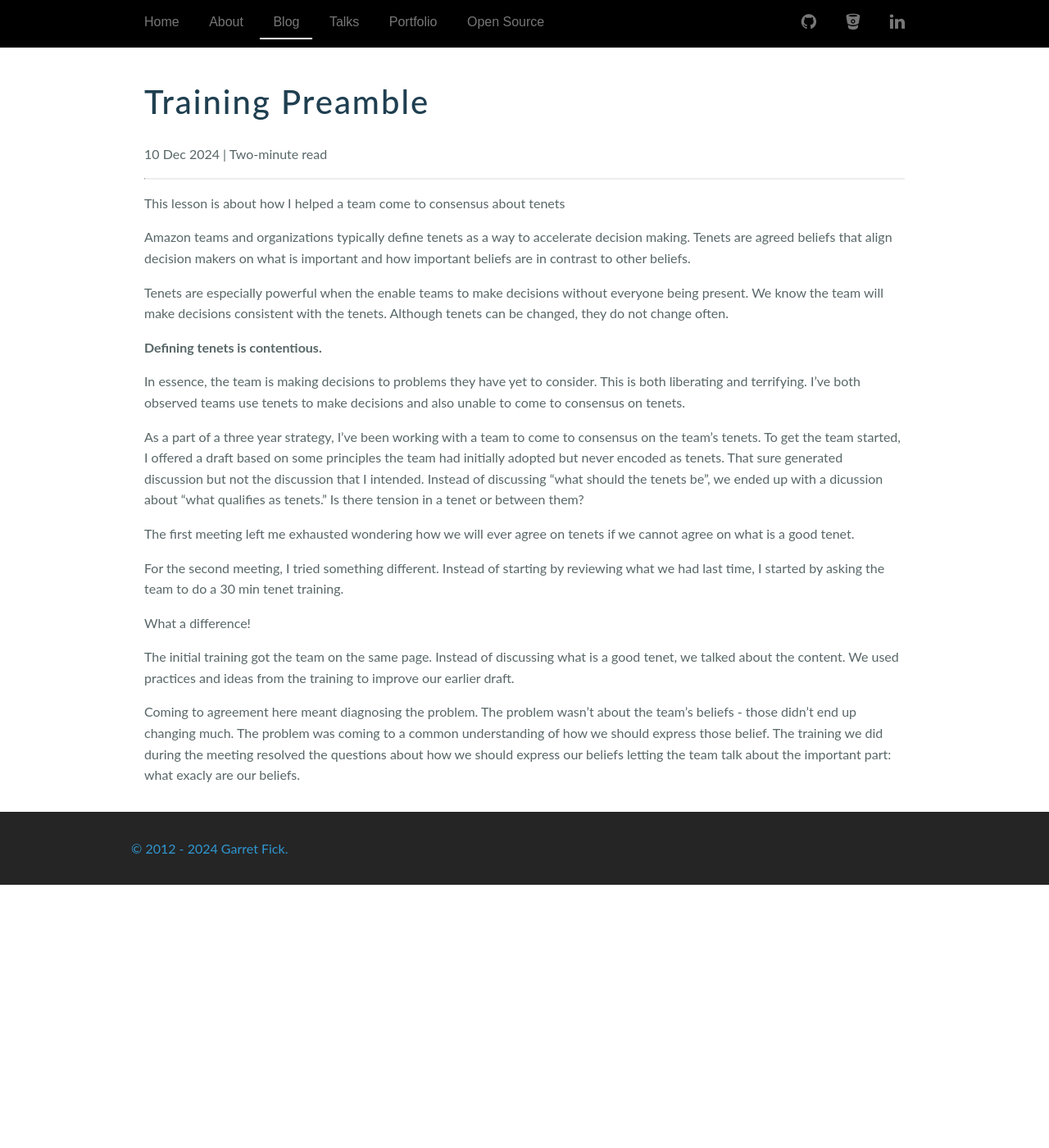
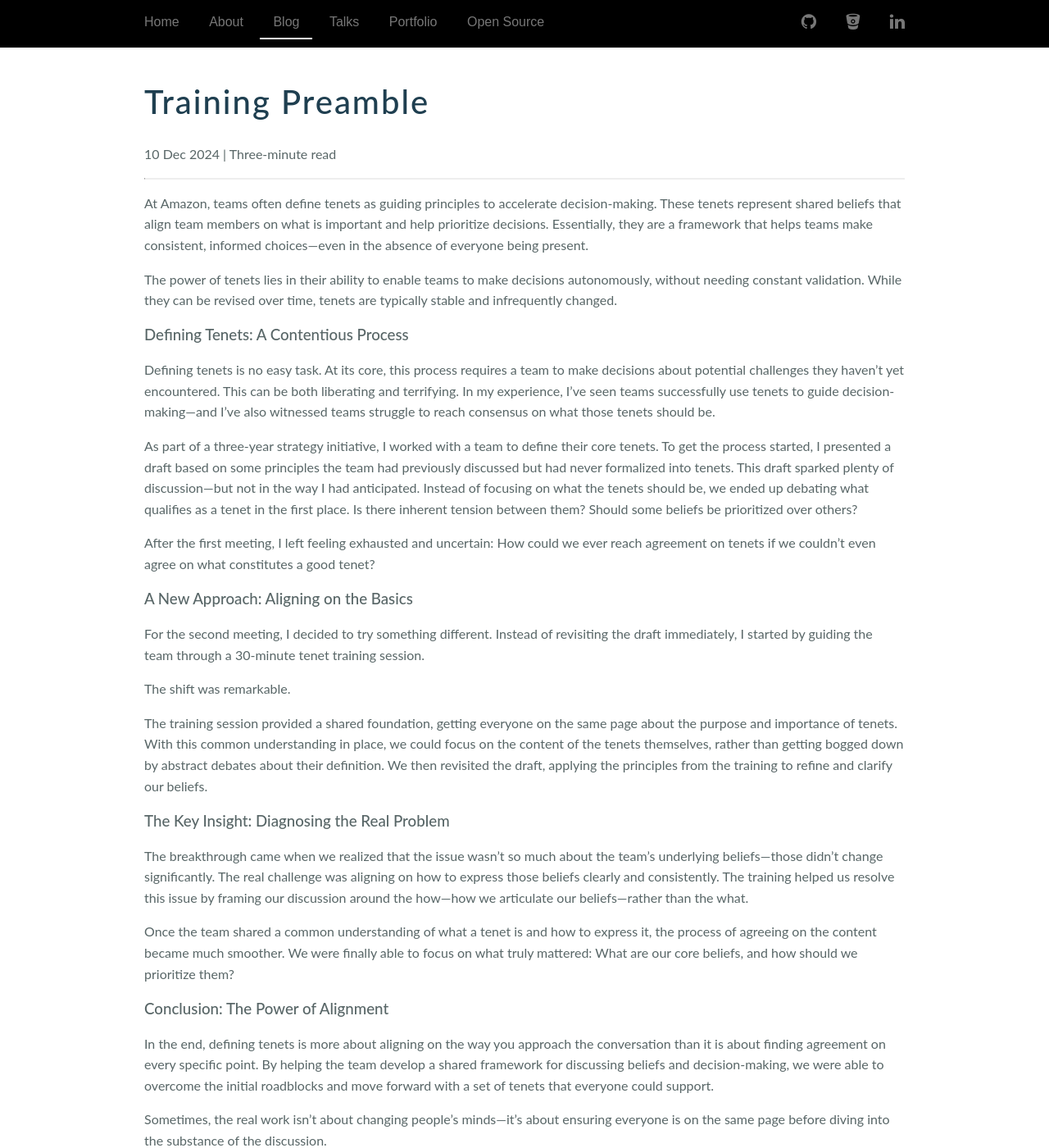
Before and after one commit to garretfick/garretfick.github.io, a Jekyll site: the page built from _posts/2024-12-10-training-preamble.md, in a window 1280 px wide and 1400 px high. Shown: the whole window at 82% size. Built offline with Jekyll 4.4.1, drawn with Linux system fonts in a browser that asks for light colours; comment, search, counter and statistics services are not loaded.

Commit message:
Update 2024-12-10-training-preamble.md

```diff
--- a/_posts/2024-12-10-training-preamble.md
+++ b/_posts/2024-12-10-training-preamble.md
@@ -4,48 +4,34 @@ title: Training Preamble
 date: 2024-12-10
 ---
 
-This lesson is about how I helped a team come to consensus about tenets
+At Amazon, teams often define tenets as guiding principles to accelerate decision-making. These tenets represent shared beliefs that align team members on what is important and help prioritize decisions. Essentially, they are a framework that helps teams make consistent, informed choices—even in the absence of everyone being present.
 
-Amazon teams and organizations typically define tenets as a way
-to accelerate decision making. Tenets are agreed beliefs that align
-decision makers on what is important and how important beliefs
-are in contrast to other beliefs.
+The power of tenets lies in their ability to enable teams to make decisions autonomously, without needing constant validation. While they can be revised over time, tenets are typically stable and infrequently changed.
 
-Tenets are especially powerful when the enable teams to make
-decisions without everyone being present. We know the team will
-make decisions consistent with the tenets.
-Although tenets can be changed, they do not change often.
+### Defining Tenets: A Contentious Process
 
-**Defining tenets is contentious.**
+Defining tenets is no easy task. At its core, this process requires a team to make decisions about potential challenges they haven’t yet encountered. This can be both liberating and terrifying. In my experience, I’ve seen teams successfully use tenets to guide decision-making—and I've also witnessed teams struggle to reach consensus on what those tenets should be.
 
-In essence, the team is making decisions to problems they have
-yet to consider. This is both liberating and terrifying. I've both observed
-teams use tenets to make decisions and also unable to come to consensus on tenets.
+As part of a three-year strategy initiative, I worked with a team to define their core tenets. To get the process started, I presented a draft based on some principles the team had previously discussed but had never formalized into tenets. This draft sparked plenty of discussion—but not in the way I had anticipated. Instead of focusing on what the tenets should be, we ended up debating what qualifies as a tenet in the first place. Is there inherent tension between them? Should some beliefs be prioritized over others?
 
-As a part of a three year strategy, I've been working with a team
-to come to consensus on the team's tenets. To get the team started, I offered
-a draft based on some principles the team had initially adopted but never
-encoded as tenets. That sure generated discussion but not the discussion
-that I intended. Instead of discussing "what should the tenets be", we
-ended up with a dicussion about "what qualifies as tenets." Is there
-tension in a tenet or between them?
+After the first meeting, I left feeling exhausted and uncertain: How could we ever reach agreement on tenets if we couldn't even agree on what constitutes a good tenet?
 
-The first meeting left me exhausted wondering how we will
-ever agree on tenets if we cannot agree on what is a good tenet.
+### A New Approach: Aligning on the Basics
 
-For the second meeting, I tried something different. Instead of starting
-by reviewing what we had last time, I started by asking the team to
-do a 30 min tenet training.
+For the second meeting, I decided to try something different. Instead of revisiting the draft immediately, I started by guiding the team through a 30-minute tenet training session.
 
-What a difference!
+The shift was remarkable.
 
-The initial training got the team on the same page. Instead
-of discussing what is a good tenet, we talked about the content. We used
-practices and ideas from the training to improve our earlier draft.
+The training session provided a shared foundation, getting everyone on the same page about the purpose and importance of tenets. With this common understanding in place, we could focus on the content of the tenets themselves, rather than getting bogged down by abstract debates about their definition. We then revisited the draft, applying the principles from the training to refine and clarify our beliefs.
 
-Coming to agreement here meant diagnosing the problem. The problem
-wasn't about the team's beliefs - those didn't end up changing much. The
-problem was coming to a common understanding of how we should express those
-belief. The training we did during the meeting resolved the questions
-about how we should express our beliefs letting the team talk about
-the important part: what exacly are our beliefs.
+### The Key Insight: Diagnosing the Real Problem
+
+The breakthrough came when we realized that the issue wasn’t so much about the team’s underlying beliefs—those didn’t change significantly. The real challenge was aligning on how to express those beliefs clearly and consistently. The training helped us resolve this issue by framing our discussion around the how—how we articulate our beliefs—rather than the what.
+
+Once the team shared a common understanding of what a tenet is and how to express it, the process of agreeing on the content became much smoother. We were finally able to focus on what truly mattered: What are our core beliefs, and how should we prioritize them?
+
+### Conclusion: The Power of Alignment
+
+In the end, defining tenets is more about aligning on the way you approach the conversation than it is about finding agreement on every specific point. By helping the team develop a shared framework for discussing beliefs and decision-making, we were able to overcome the initial roadblocks and move forward with a set of tenets that everyone could support.
+
+Sometimes, the real work isn’t about changing people’s minds—it's about ensuring everyone is on the same page before diving into the substance of the discussion.
```
